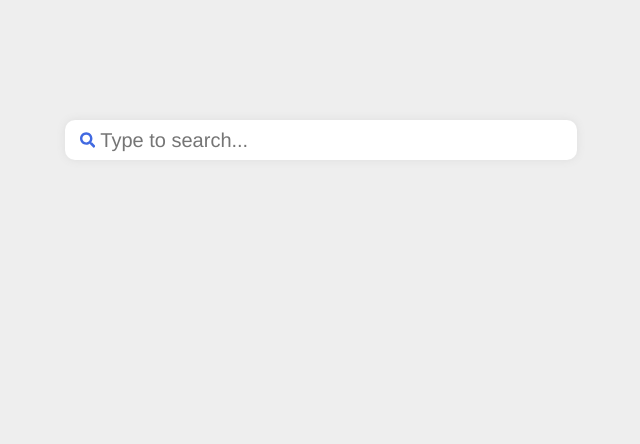
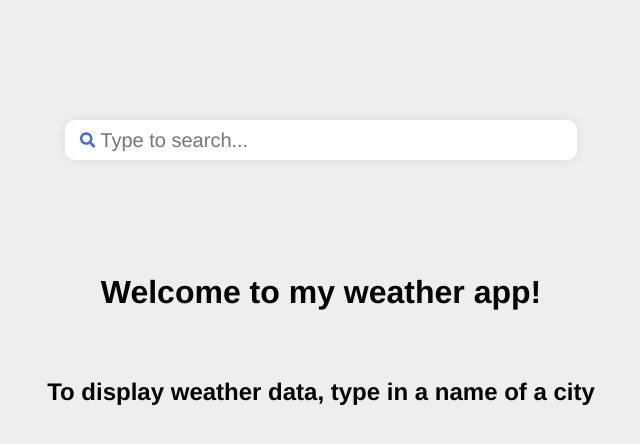
Before and after one commit to DodoDev95/weather-app, a React (Create React App) app: page / in a window 1280 px wide. Shown: the top 444 px of the page, without its empty margins (319-959 px from the left). Built offline with nearby package versions, Linux system fonts and the light colour scheme; no server answers.

Commit message:
hiding results

```diff
--- a/src/components/display-weather/AnimatedCurrentWeather.jsx
+++ b/src/components/display-weather/AnimatedCurrentWeather.jsx
@@ -1,15 +1,15 @@
 import React from 'react'
 import ReactAnimatedWeather from 'react-animated-weather'
 
-function getIconString(weathercode) {
+function getIconString(weathercode, dayornight) {
 
   switch (weathercode) {
     case 0:
-    return "CLEAR_DAY";
+    return dayornight ? "CLEAR_DAY" : "CLEAR_NIGHT";
   case 1:
   case 2:
   case 3:
-    return "PARTLY_CLOUDY_DAY";
+    return dayornight ? "PARTLY_CLOUDY_DAY" : "PARTLY_CLOUDY_NIGHT";
   case 45:
   case 48:
     return "FOG";
@@ -50,10 +50,10 @@ function getIconString(weathercode) {
   }
 }
 
-export const AnimatedCurrentWeather = ({ weatherCode }) => {
+export const AnimatedCurrentWeather = ({ weatherCode, dayOrNight  }) => {
 
 
-  const iconString = getIconString(weatherCode)
+  const iconString = getIconString(weatherCode, dayOrNight)
 
 
 
--- a/src/components/display-weather/CurrentWeather.jsx
+++ b/src/components/display-weather/CurrentWeather.jsx
@@ -10,7 +10,7 @@ export const CurrentWeather = ({ name, admin1, country, currentWeather }) => {
   return (
     <div className='current-weather-container'>
       <div className='display-location'><span>{name}</span><span>{admin1}</span><span>{country}</span></div>
-      <AnimatedCurrentWeather weatherCode={currentWeather.weathercode}/>
+      <AnimatedCurrentWeather weatherCode={currentWeather.weathercode} dayOrNight={currentWeather.is_day}/>
       <div className='current-temp'><span>Current temp.</span>
         {currentWeather.temperature}°C</div>
       <div className='wind-speed'><span>Wind speed</span>
--- a/src/components/display-weather/DisplayWeather.css
+++ b/src/components/display-weather/DisplayWeather.css
@@ -6,3 +6,15 @@
   min-height: 20vh;
   width: 100%;
 }
+
+.welcome-message {
+  display: flex;
+  flex-direction: column;
+  align-items: center;
+  justify-content: space-around;
+  min-width: 400px;
+  min-height: 20vh;
+  width: 100%;
+  height: 200px;
+  margin-top: 5rem;
+}
--- a/src/components/display-weather/DisplayWeather.jsx
+++ b/src/components/display-weather/DisplayWeather.jsx
@@ -23,12 +23,19 @@ export const DisplayWeather = ({ geoData }) => {
     fetchWeather();
   }, [geoData]);
 
-
-
-  console.log(geoData);
+  if(geoData) {
   return (
     <div className='weather-display'>
       <CurrentWeather {...geoData} currentWeather={currentWeather}/>
     </div>
   )
 }
+else {
+  return (
+    <div className='welcome-message'>
+      <h1>Welcome to my weather app!</h1>
+      <h2>To display weather data, type in a name of a city</h2>
+    </div>
+  )
+}
+}
--- a/src/components/search/SearchBar.jsx
+++ b/src/components/search/SearchBar.jsx
@@ -1,4 +1,4 @@
-import React, { useEffect, useState } from "react";
+import React, { useCallback, useEffect, useState } from "react";
 import { FaSearch } from "react-icons/fa";
 import "./SearchBar.css";
 
@@ -8,6 +8,8 @@ export const SearchBar = ({ setSearchResults, setHideResults }) => {
   useEffect(() => {
     const inputTimeout = setTimeout(() => {
       fetchData(input);
+      setHideResults(input);
+
     }, 500);
     return () => clearTimeout(inputTimeout);
   }, [input]);
@@ -16,7 +18,8 @@ export const SearchBar = ({ setSearchResults, setHideResults }) => {
     const response = await fetch(
       `https://geocoding-api.open-meteo.com/v1/search?name=${value}&count=10&language=en`
     );
-    if (value) {
+
+    if (response.ok) {
       const { results } = await response.json();
 
       return setSearchResults(results);
@@ -25,7 +28,6 @@ export const SearchBar = ({ setSearchResults, setHideResults }) => {
 
   const handleChange = (value) => {
     setInput(value);
-    setHideResults(value);
   };
 
 
--- a/src/components/search/SearchResultsList.jsx
+++ b/src/components/search/SearchResultsList.jsx
@@ -5,7 +5,7 @@ import { SearchResult } from "./SearchResult";
 export const SearchResultsList = ({ searchResults, setResultData, setHideResults, hideResults}) => {
 
 
-
+if(searchResults) {
   return (
 
     <div className={`results-list ${hideResults ? "" : "hide"}`}>
@@ -15,4 +15,5 @@ export const SearchResultsList = ({ searchResults, setResultData, setHideResults
     </div>
 
   );
+}
 };
```
